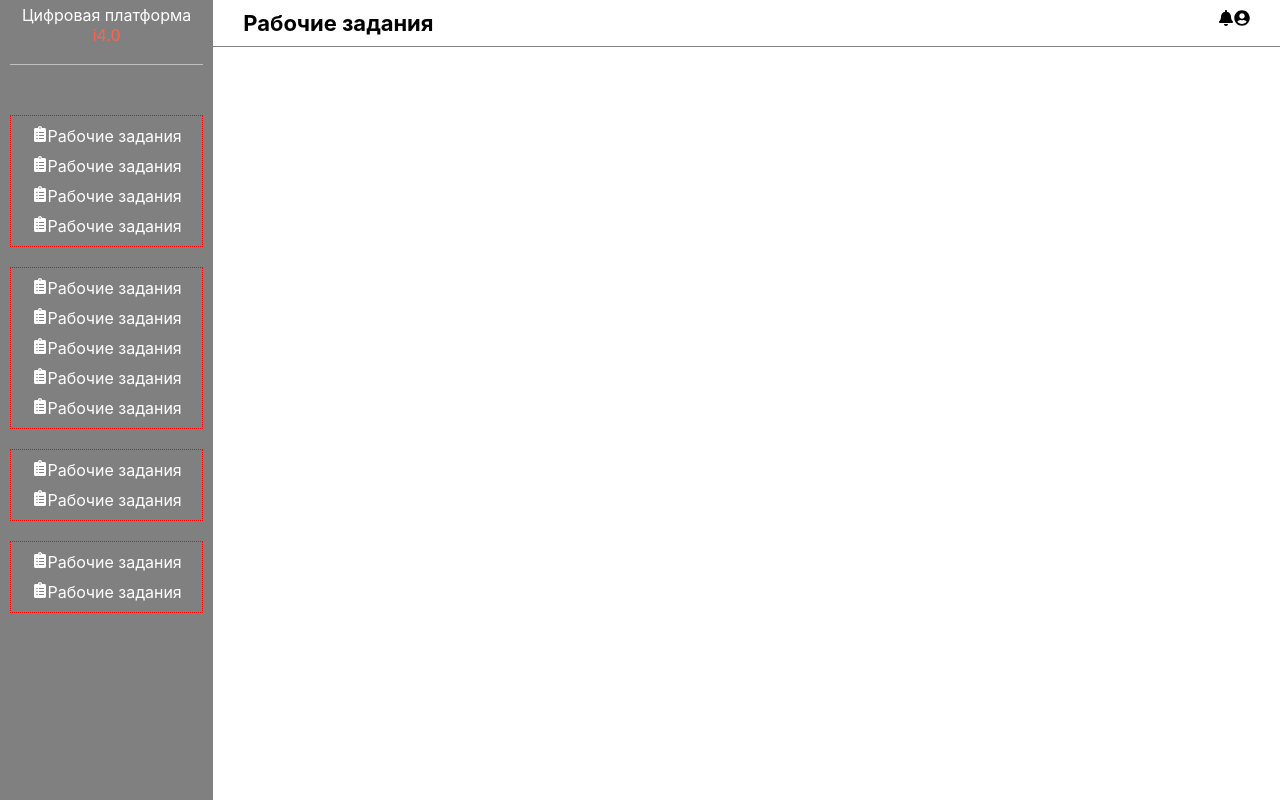
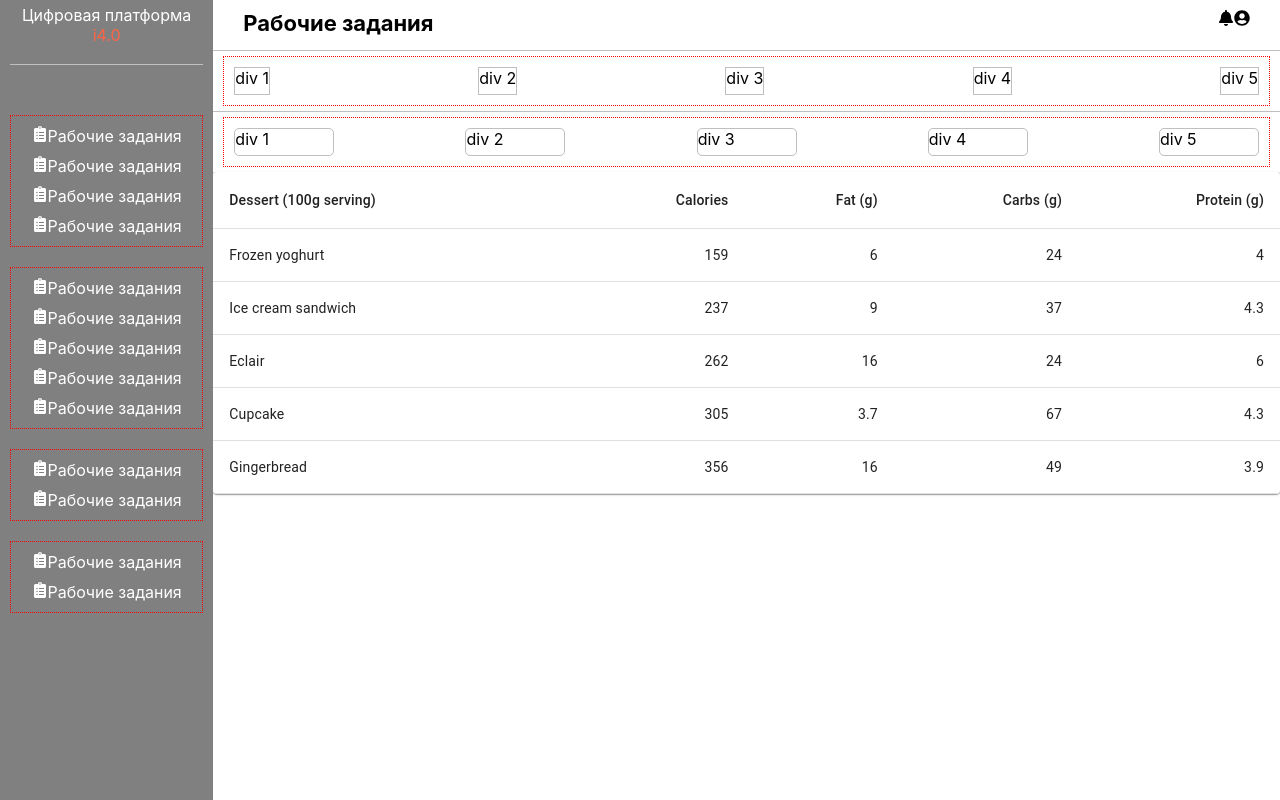
Before and after one commit to harut0111/working-assignment, a React (Create React App) app: page / in a window 1280 px wide. Built offline with nearby package versions, Linux system fonts and the light colour scheme.

Commit message:
added work data table

```diff
--- a/package.json
+++ b/package.json
@@ -3,6 +3,7 @@
   "version": "0.1.0",
   "private": true,
   "dependencies": {
+    "@material-ui/core": "^4.6.1",
     "node-sass": "^4.13.0",
     "react": "^16.12.0",
     "react-dom": "^16.12.0",
--- a/src/App.js
+++ b/src/App.js
@@ -8,7 +8,6 @@
     <div className="App">
       <LeftMenu />
       <Main />
-
     </div>
   );
 }
--- /dev/null
+++ b/src/Components/Main/Table.js
@@ -0,0 +1,63 @@
+import React from 'react';
+import { makeStyles } from '@material-ui/core/styles';
+import Table from '@material-ui/core/Table';
+import TableBody from '@material-ui/core/TableBody';
+import TableCell from '@material-ui/core/TableCell';
+import TableHead from '@material-ui/core/TableHead';
+import TableRow from '@material-ui/core/TableRow';
+import Paper from '@material-ui/core/Paper';
+
+const useStyles = makeStyles({
+  root: {
+    width: '100%',
+    overflowX: 'auto',
+  },
+  table: {
+    minWidth: 650,
+  },
+});
+
+function createData(name, calories, fat, carbs, protein) {
+  return { name, calories, fat, carbs, protein };
+}
+
+const rows = [
+  createData('Frozen yoghurt', 159, 6.0, 24, 4.0),
+  createData('Ice cream sandwich', 237, 9.0, 37, 4.3),
+  createData('Eclair', 262, 16.0, 24, 6.0),
+  createData('Cupcake', 305, 3.7, 67, 4.3),
+  createData('Gingerbread', 356, 16.0, 49, 3.9),
+];
+
+export default function SimpleTable() {
+  const classes = useStyles();
+
+  return (
+    <Paper className={classes.root}>
+      <Table className={classes.table} aria-label="simple table">
+        <TableHead>
+          <TableRow>
+            <TableCell>Dessert (100g serving)</TableCell>
+            <TableCell align="right">Calories</TableCell>
+            <TableCell align="right">Fat&nbsp;(g)</TableCell>
+            <TableCell align="right">Carbs&nbsp;(g)</TableCell>
+            <TableCell align="right">Protein&nbsp;(g)</TableCell>
+          </TableRow>
+        </TableHead>
+        <TableBody>
+          {rows.map(row => (
+            <TableRow key={row.name}>
+              <TableCell component="th" scope="row">
+                {row.name}
+              </TableCell>
+              <TableCell align="right">{row.calories}</TableCell>
+              <TableCell align="right">{row.fat}</TableCell>
+              <TableCell align="right">{row.carbs}</TableCell>
+              <TableCell align="right">{row.protein}</TableCell>
+            </TableRow>
+          ))}
+        </TableBody>
+      </Table>
+    </Paper>
+  );
+}
--- a/src/Components/Main/index.jsx
+++ b/src/Components/Main/index.jsx
@@ -1,11 +1,13 @@
 import React from 'react';
 import { FaBell, FaUserCircle } from 'react-icons/fa';
+import WorkDataTable from './Table';
 
 const index = () => {
     return (
         <div className='main'>
             <div className='main-content'>
-                {/* part 1 */}
+
+                {/* part 1 ---- main-header -----*/}
                 <div className='main-header'>
                     <div className='main-header-text'>
                         <h1>Рабочие задания</h1>
@@ -15,12 +17,35 @@
                         <span><FaUserCircle /></span>
                     </div>
                 </div>
-                {/* part 2 */}
 
-                <div className='adding '>
-
+                {/* part 2 ----- adding-work -----*/}
+                <div className='main-addingWork'>
+                    <div className='main-addingWork-content'>
+                        <div>div 1</div>
+                        <div>div 2</div>
+                        <div>div 3</div>
+                        <div>div 4</div>
+                        <div>div 5</div>
+                    </div>
                 </div>
 
+                {/* part 3 ---- data-filter */}
+                <div className='main-filter'>
+                    <div className='main-filter-content'>
+                        <div>div 1</div>
+                        <div>div 2</div>
+                        <div>div 3</div>
+                        <div>div 4</div>
+                        <div>div 5</div>
+                    </div>
+                </div>
+
+                {/* part 4 ---- table */}
+                <div className='main-table'>
+                    <div className='main-table-content'>
+                        <WorkDataTable />
+                    </div>
+                </div>
             </div>
         </div>
     )
--- a/src/Style/constants.scss
+++ b/src/Style/constants.scss
@@ -1 +1,2 @@
 $testBorder: 1px dotted red;
+$GRAY_BORDER: 1px solid rgba(128, 128, 128, 0.5);
--- a/src/Style/main.scss
+++ b/src/Style/main.scss
@@ -2,22 +2,64 @@
     background: #fff;
     width: 100%;
     height: 100%;
+    overflow-x: auto;;
 
+    // part 1 --- content ----
     &-content {
         height: inherit;
     }
 
+    // part 2 --- header ----
     &-header {
+
         display: flex;
+        height: 50px;
         justify-content: space-between;
         padding: 10px 30px;
-        // border: $testBorder;
-        border-bottom: 1px solid gray;
-
 
         h1 {
             font-size: 22px;
             font-weight: 700;
         }
     }
+
+    // part 3 --- adding work ---
+    &-addingWork {
+        border-top: $GRAY_BORDER;
+        border-bottom: $GRAY_BORDER;
+        &-content {
+            display: flex;
+            justify-content: space-between;
+            margin: 5px 10px;
+            padding: 10px;
+            border: $testBorder;
+            height: 50px;
+
+            div {
+                border: $GRAY_BORDER;
+            }
+        }
+    }
+
+    // part 3 --- adding work ---
+    &-filter {
+        &-content {
+            display: flex;
+            justify-content: space-between;
+            margin: 5px 10px;
+            padding: 10px;
+            border: $testBorder;
+            height: 50px;
+
+            div {
+                border: $GRAY_BORDER;
+                border-radius: 5px;
+                width: 100px; // ---> temp
+            }
+        }
+    }
+
+    &-table {
+        background-color: rgba(228, 228, 228, 0.897);
+    }
 }
```
Also changed, not shown: 1 other file (tests, documents, lock files or other folders).
